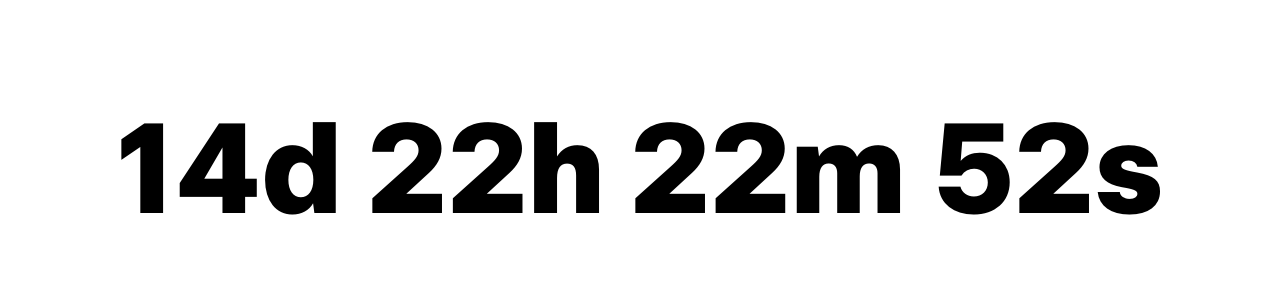
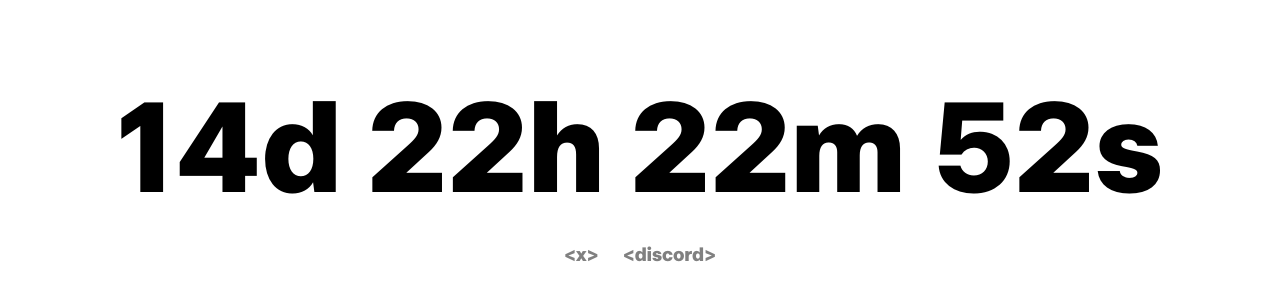
Before and after one commit to abstractcows/abstractcows, a plain HTML site: page index.html in a window 1280 px wide. Shown: the part 232-532 px from the top of the page. Drawn offline with Linux system fonts and the light colour scheme.

Commit message:
Update index.html

```diff
--- a/index.html
+++ b/index.html
@@ -25,6 +25,7 @@
             justify-content: center;
             align-items: center;
             text-align: center;
+            flex-direction: column;
             overflow: hidden;  /* Prevent scrollbars */
         }
 
@@ -36,17 +37,35 @@
             white-space: nowrap;  /* Prevents wrapping of text */
         }
 
-        /* Responsive design for smaller screens */
+        /* Make the font size smaller on small screens (600px and below) */
         @media (max-width: 600px) {
             #countdown {
                 font-size: 12vw;  /* Make the font slightly larger on small screens */
             }
         }
 
+        /* For very small screens (480px and below) */
         @media (max-width: 480px) {
             #countdown {
-                font-size: 14vw;  /* Even larger on very small screens */
+                font-size: 16vw;  /* Adjust to make it fit without wrapping */
             }
+        }
+
+        /* Footer Style */
+        footer {
+            font-size: 1.2em;
+            color: gray;
+            margin-top: 20px;
+        }
+
+        footer a {
+            color: gray;
+            text-decoration: none;
+            margin: 0 10px;
+        }
+
+        footer a:hover {
+            text-decoration: underline;
         }
     </style>
 </head>
@@ -54,6 +73,12 @@
 
     <!-- Countdown timer -->
     <div id="countdown"></div>
+
+    <!-- Footer -->
+    <footer>
+        <a href="https://x.com/AbstractCows" target="_blank">&lt;x&gt;</a>
+        <a href="https://discord.com/invite/AbstractCows" target="_blank">&lt;discord&gt;</a>
+    </footer>
 
     <script>
         // Set the target date (17th February 2025 at 4:00 PM)
```
